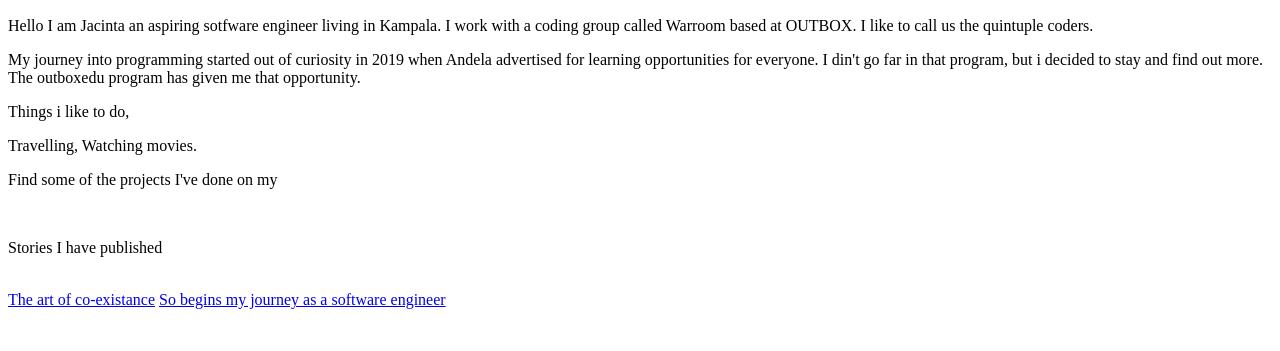
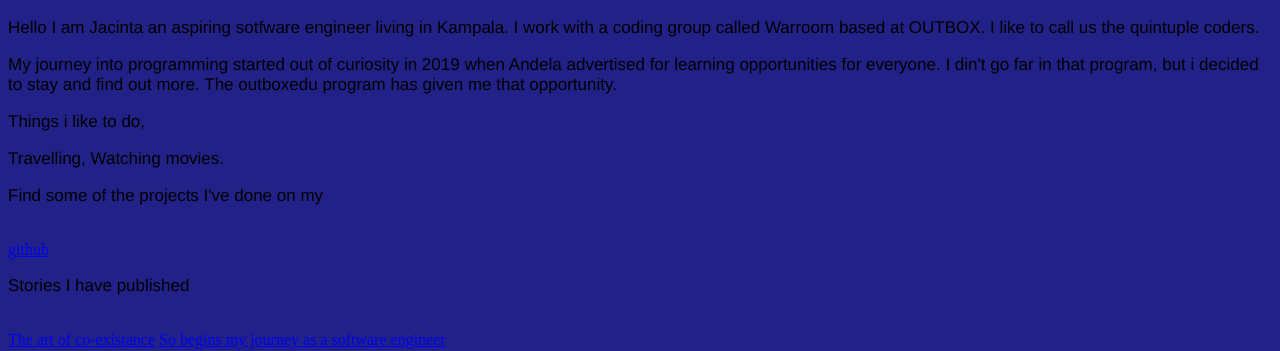
Before and after one commit to outboxafrica/edu-prep4-week1-warroom, a plain HTML site: page jacinta.html in a window 1280 px wide. Shown: the part 236-587 px from the top of the page. Drawn offline with Linux system fonts and the light colour scheme.

Commit message:
this is html

```diff
--- a/jacinta.html
+++ b/jacinta.html
@@ -8,22 +8,29 @@
     <link rel="stylesheet" href="styles.css">
     <style>
 
-         .Wrapper img {
+         .wrapper img {
             max-width:300px;
             max-height: 300px;
             border-radius: 10px;
             background-color: black;
          }
+         p {
+            font-size: 17px;
+            font-family: 'Franklin Gothic Medium', 'Arial Narrow', Arial, sans-serif;
+            font-style: normal;
 
+         }
+         body{
+             background-color: rgb(33, 33, 136);
+         }
 
     </style>
 
 </head>
 <body>
-        <div class="Wrapper">
-            <img src="/images/Jacinta.jpg" >
 
-
+        <div class="wrapper">
+            <img src="/images/Jacinta.jpg">
     <p>Hello I am Jacinta an aspiring sotfware engineer living in Kampala.
         I work with a coding group called Warroom based at OUTBOX. I like to call us the quintuple coders.</p>
 
@@ -34,7 +41,7 @@
     <p>Travelling, Watching movies.</p>
 
 
-        <p>Find some of the projects I've done on my </p><br><a class="nav-link" href="https://github.com/jacinta-dev"></a>
+        <p>Find some of the projects I've done on my </p><br><a class="nav-link" href="https://github.com/jacinta-dev"> github</a>
 
                <p>Stories I have published</p> <br>
 
```
